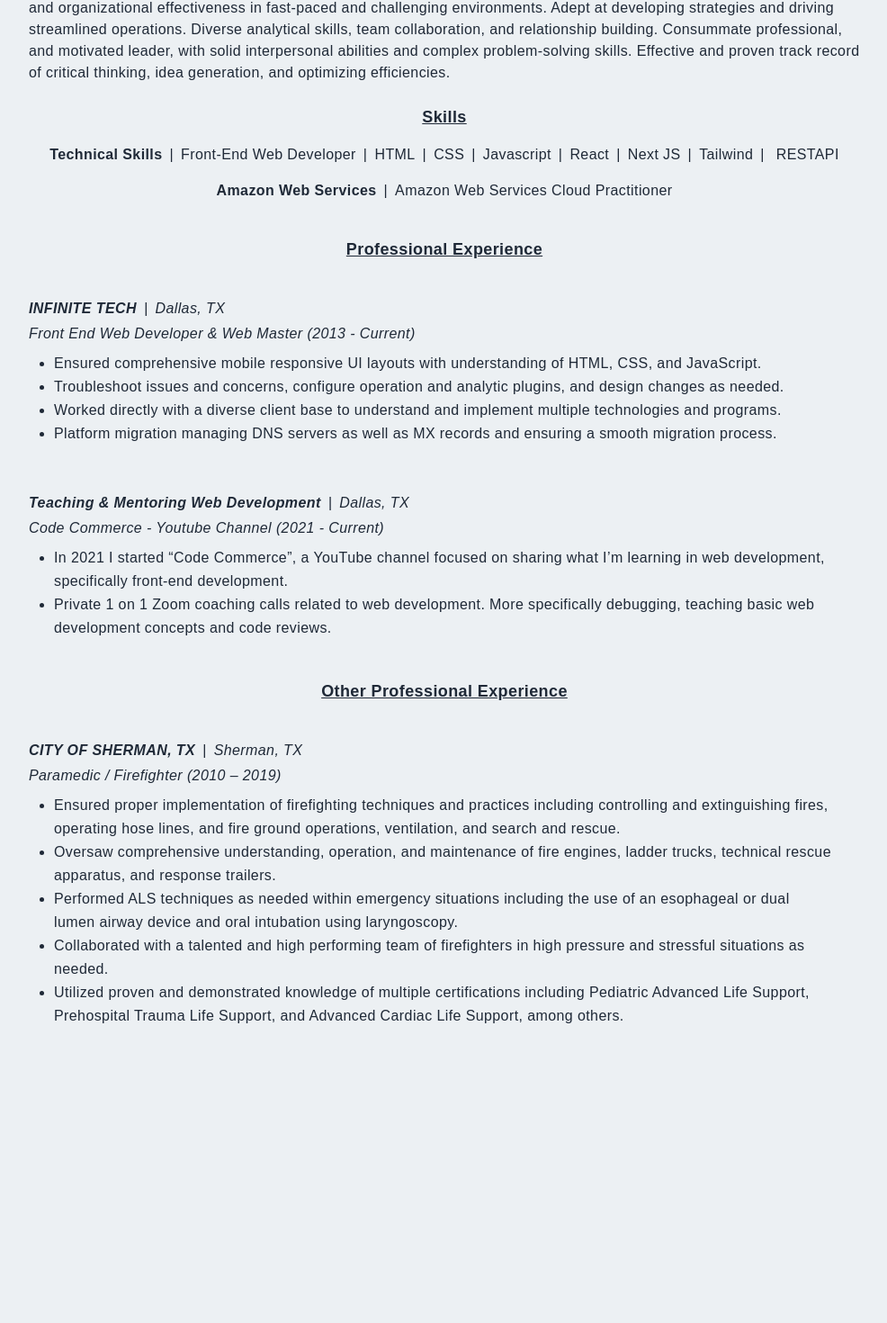
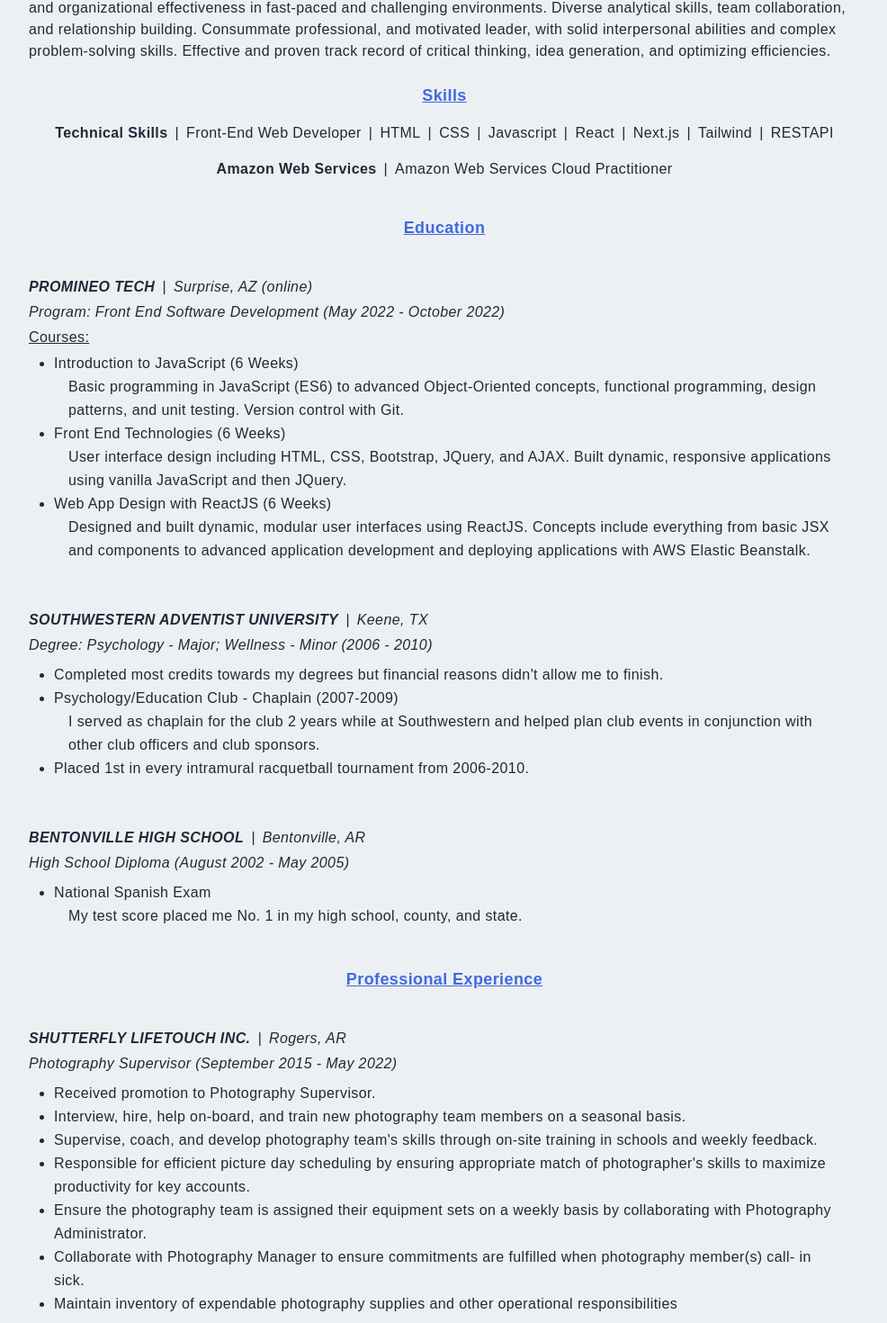
Before and after one commit to jairalcon/portfolio-nextjs, a Next.js app: page /resume in a window 1280 px wide. Shown: the part 351-1821 px from the top of the page at 90% size, without its empty margins (146-1132 px from the left). Before the commit the page ends 1529 px from the top, so only its background shows below. Built offline with nearby package versions, Linux system fonts and the light colour scheme.

Commit message:
updating text and formatting

```diff
--- a/pages/resume.jsx
+++ b/pages/resume.jsx
@@ -52,8 +52,7 @@
                     Analytical, innovative, and motivated web development professional
                     with experience in customer service, team leadership, and
                     organizational effectiveness in fast-paced and challenging
-                    environments. Adept at developing strategies and driving streamlined
-                    operations. Diverse analytical skills, team collaboration, and
+                    environments. Diverse analytical skills, team collaboration, and
                     relationship building. Consummate professional, and motivated leader,
                     with solid interpersonal abilities and complex problem-solving skills.
                     Effective and proven track record of critical thinking, idea
@@ -62,17 +61,17 @@
 
                 {/* Skills */}
                 <div className='text-center py-4'>
-                    <h5 className='text-center underline text-[18px] py-2'>Skills</h5>
+                    <h5 className='text-center underline text-[18px] py-2 text-[#4169E1]'>Skills</h5>
                     <p className='py-2'>
                         <span className='font-bold'>Technical Skills</span>
-                        <span className='px-2'>|</span>Front-End Web Developer
-                        <span className='px-2'>|</span>HTML
-                        <span className='px-2'>|</span>CSS
-                        <span className='px-2'>|</span>Javascript
-                        <span className='px-2'>|</span>React
-                        <span className='px-2'>|</span>Next JS
-                        <span className='px-2'>|</span>Tailwind
-                        <span className='px-2'>|</span> RESTAPI
+                        <span className='px-2 inline-block'>|</span>Front-End Web Developer
+                        <span className='px-2 inline-block'>|</span>HTML
+                        <span className='px-2 inline-block'>|</span>CSS
+                        <span className='px-2 inline-block'>|</span>Javascript
+                        <span className='px-2 inline-block'>|</span>React
+                        <span className='px-2 inline-block'>|</span>Next.js
+                        <span className='px-2 inline-block'>|</span>Tailwind
+                        <span className='px-2 inline-block'>|</span>RESTAPI
                     </p>
                     <p className='py-2'>
                         <span className='font-bold'>Amazon Web Services</span>
@@ -81,34 +80,113 @@
                     </p>
                 </div>
 
-                <h5 className='text-center underline text-[18px] py-4'>
-                    Professional Experience
+                {/* Education */}
+                <h5 className='text-center underline text-[18px] py-4 text-[#4169E1]'>
+                    Education
                 </h5>
-                {/* Experience */}
+                {/* Promineo Tech */}
                 <div className='py-6'>
                     <p className='italic'>
                         <span className='font-bold italic'>
-                            INFINITE TECH
+                            PROMINEO TECH
                         </span>
-                        <span className='px-2'>|</span>Dallas, TX
+                        <span className='px-2'>|</span>Surprise, AZ (online)
                     </p>
-                    <p className='py-1 italic'>Front End Web Developer & Web Master (2013 - Current)</p>
+                    <p className='py-1 italic'>Program: Front End Software Development (May 2022 - October 2022)</p>
+                    <p className='underline'>Courses:</p>
                     <ul className='list-disc list-outside px-7 py-1 leading-relaxed'>
                         <li>
-                            Ensured comprehensive mobile responsive UI layouts with
-                            understanding of HTML, CSS, and JavaScript.
+                            Introduction to JavaScript (6 Weeks)
+                            <p className='ml-4'>Basic programming in JavaScript (ES6) to advanced Object-Oriented concepts, functional programming, design patterns, and unit testing. Version control with Git.</p>
                         </li>
                         <li>
-                            Troubleshoot issues and concerns, configure operation and analytic
-                            plugins, and design changes as needed.
+                            Front End Technologies (6 Weeks)
+                            <p className='ml-4'>User interface design including HTML, CSS, Bootstrap, JQuery, and AJAX. Built dynamic, responsive applications using vanilla JavaScript and then JQuery.</p>
                         </li>
                         <li>
-                            Worked directly with a diverse client base to understand and
-                            implement multiple technologies and programs.
+                            Web App Design with ReactJS (6 Weeks)
+                            <p className='ml-4'>Designed and built dynamic, modular user interfaces using ReactJS. Concepts include everything from basic JSX and components to advanced application development and deploying applications with AWS Elastic Beanstalk.</p>
+                        </li>
+                    </ul>
+                </div>
+
+                {/* Southwestern Adventist University */}
+                <div className='py-6'>
+                    <p className='italic'>
+                        <span className='font-bold italic'>
+                            SOUTHWESTERN ADVENTIST UNIVERSITY
+                        </span>
+                        <span className='px-2'>|</span>Keene, TX
+                    </p>
+                    <p className='py-1 italic'>Degree: Psychology - Major; Wellness - Minor (2006 - 2010)</p>
+                    <ul className='list-disc list-outside px-7 py-1 leading-relaxed'>
+                        <li>
+                            Completed most credits towards my degrees but financial reasons didn't allow me to finish.
                         </li>
                         <li>
-                            Platform migration managing DNS servers as well as MX records and
-                            ensuring a smooth migration process.
+                            Psychology/Education Club - Chaplain (2007-2009)
+                            <p className='ml-4'>I served as chaplain for the club 2 years while at Southwestern and helped plan club events in conjunction with other club officers and club sponsors.</p>
+                        </li>
+                        <li>
+                            Placed 1st in every intramural racquetball tournament from 2006-2010.
+                        </li>
+                    </ul>
+                </div>
+
+                {/* Bentonville High School */}
+                <div className='py-6'>
+                    <p className='italic'>
+                        <span className='font-bold italic'>
+                            BENTONVILLE HIGH SCHOOL
+                        </span>
+                        <span className='px-2'>|</span>Bentonville, AR
+                    </p>
+                    <p className='py-1 italic'>High School Diploma (August 2002 - May 2005)</p>
+                    <ul className='list-disc list-outside px-7 py-1 leading-relaxed'>
+                        <li>
+                            National Spanish Exam
+                            <p className='ml-4'>My test score placed me No. 1 in my high school, county, and state.</p>
+                        </li>
+                    </ul>
+                </div>
+
+                {/* Experience */}
+                <h5 className='text-center underline text-[18px] py-4 text-[#4169E1]'>
+                    Professional Experience
+                </h5>
+
+                {/* Shutterfly Lifetouch Inc. */}
+                <div className='py-6'>
+                    <p className='italic'>
+                        <span className='font-bold italic'>
+                            SHUTTERFLY LIFETOUCH INC.
+                        </span>
+                        <span className='px-2'>|</span>Rogers, AR
+                    </p>
+                    <p className='py-1 italic'>Photography Supervisor (September 2015 - May 2022)</p>
+                    <ul className='list-disc list-outside px-7 py-1 leading-relaxed'>
+                        <li>
+                            Received promotion to Photography Supervisor.
+                        </li>
+                        <li>
+                            Interview, hire, help on-board, and train new photography team members on a seasonal basis.
+                        </li>
+                        <li>
+                            Supervise, coach, and develop photography team's skills through on-site training in schools and weekly feedback.
+                        </li>
+                        <li>
+                            Responsible for efficient picture day scheduling by ensuring appropriate match of photographer's skills to
+                            maximize productivity for key accounts.
+                        </li>
+                        <li>
+                            Ensure the photography team is assigned their equipment sets on a weekly basis by collaborating with
+                            Photography Administrator.
+                        </li>
+                        <li>
+                            Collaborate with Photography Manager to ensure commitments are fulfilled when photography member(s) call- in sick.
+                        </li>
+                        <li>
+                            Maintain inventory of expendable photography supplies and other operational responsibilities
                         </li>
                     </ul>
                 </div>
@@ -138,7 +216,7 @@
                 </div>
 
                 {/*  */}
-                <h5 className='text-center underline text-[18px] py-4'>
+                <h5 className='text-center underline text-[18px] py-4 text-[#4169E1]'>
                     Other Professional Experience
                 </h5>
 
```
